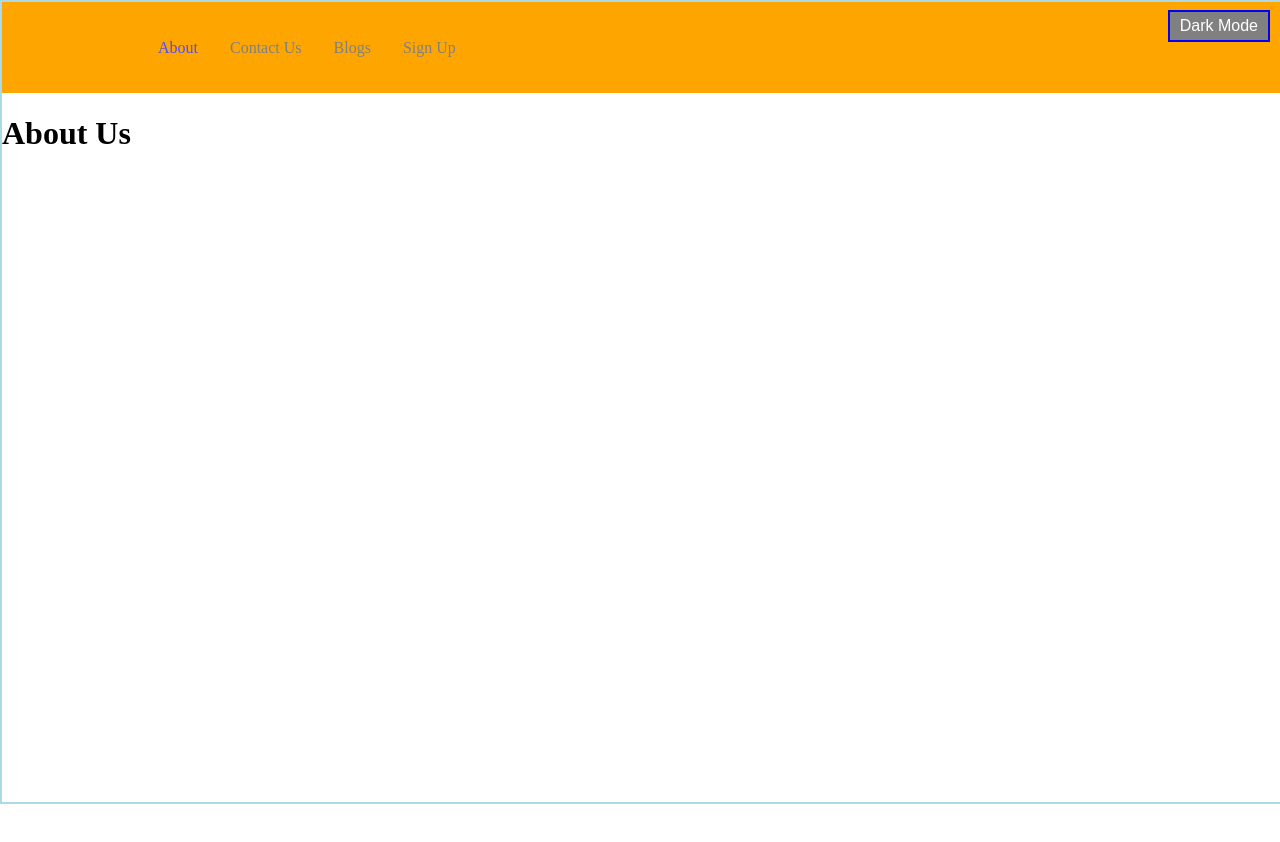
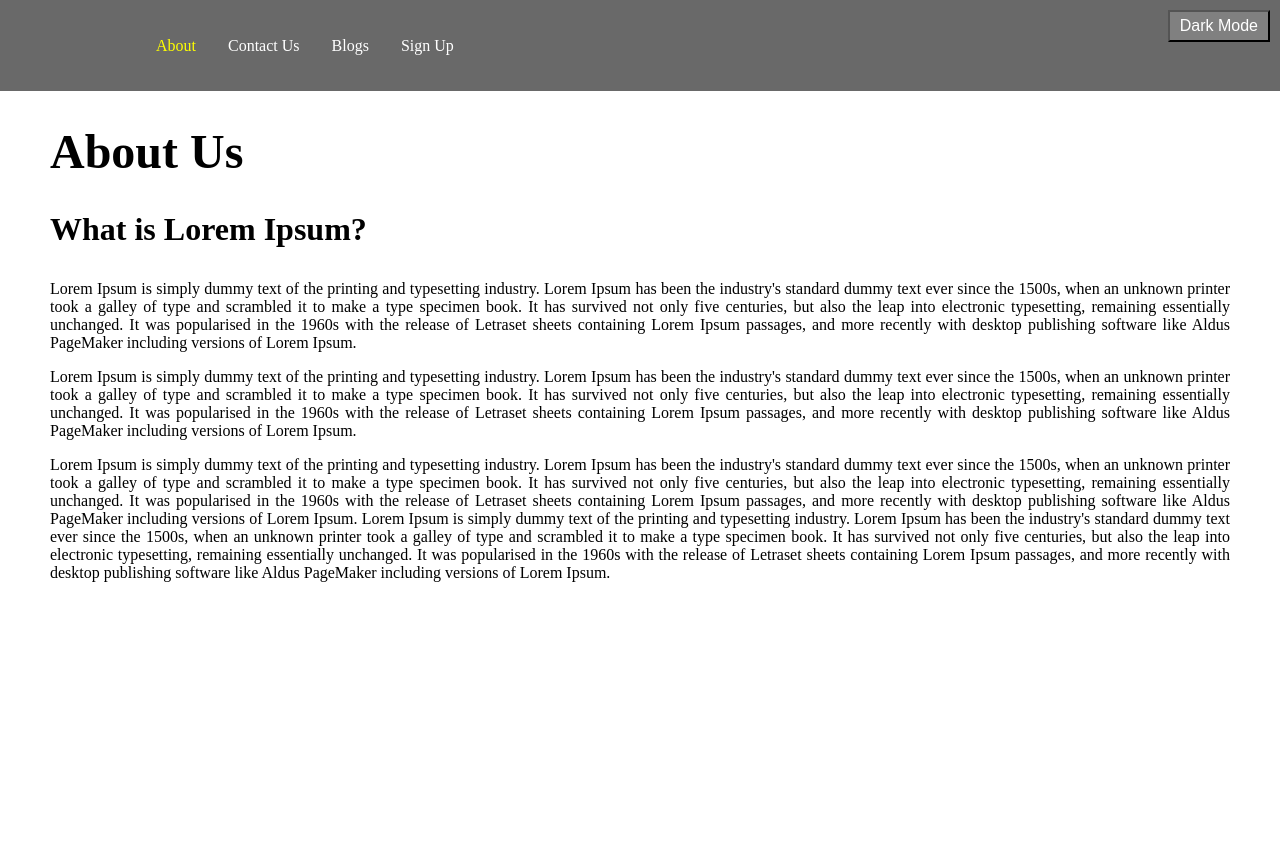
Before and after one commit to TLRKiliann/great-react, a React (Create React App) app in the folder big-project/: page /about in a window 1280 px wide. Shown: the top 842 px of the page. Before the commit the page ends 804 px from the top, so only its background shows below. Built offline with nearby package versions, Linux system fonts and the light colour scheme.

Commit message:
style.css added & styles improved

```diff
--- a/big-project/src/App.css
+++ b/big-project/src/App.css
@@ -16,15 +16,15 @@ body {
 
 .App {
   width: 100%;
-  height: 100vh;
+  height: 150vh;
   background-color: var(--bg-color);
   color: var(--text-color);
   font-family: 'One serif';
 
-  border: 2px solid lightblue;
+  /*border: 2px solid lightblue;*/
 }
 
-button {
+.btn--dark {
   position: fixed;
   top: 10px;
   right: 10px;
@@ -32,5 +32,5 @@ button {
   font-family: 'karla', sans-serif;
   font-size: 1rem;
 
-  border: 2px solid blue;
+  /*border: 2px solid blue;*/
 }
--- a/big-project/src/App.js
+++ b/big-project/src/App.js
@@ -27,12 +27,12 @@ function App() {
   return (
     <div className="App" data-theme={darkMode ? "dark" : "light"}>
 
-      {darkMode && <button onClick={toggleDarkMode} style={{background: 'black',
+      {darkMode && <button className="btn--dark" onClick={toggleDarkMode} style={{background: 'black',
         color: 'lightgrey'}}>
         {"Light Mode"}
       </button>}
 
-      {!darkMode && <button onClick={toggleDarkMode} style={{background: 'grey',
+      {!darkMode && <button className="btn--dark" onClick={toggleDarkMode} style={{background: 'grey',
         color: 'white'}}>
         {"Dark Mode"}
       </button>}
--- a/big-project/src/Pages/about.js
+++ b/big-project/src/Pages/about.js
@@ -1,11 +1,56 @@
 import React from "react";
+import "./style.css"
 
 const About = () => {
   return (
-    <div>
-    <h1>
-      About Us
-    </h1>
+    <div className="about--div">
+      <h1>
+        About Us
+      </h1>
+      <h3>
+        What is Lorem Ipsum?
+      </h3>
+      <div className="paragraph--div">
+        <p>
+          Lorem Ipsum is simply dummy text of the printing and typesetting industry.
+          Lorem Ipsum has been the industry's standard dummy text ever since the 1500s,
+          when an unknown printer took a galley of type and scrambled it to make a type
+          specimen book. It has survived not only five centuries, but also the leap into
+          electronic typesetting, remaining essentially unchanged. It was popularised in
+          the 1960s with the release of Letraset sheets containing Lorem Ipsum passages,
+          and more recently with desktop publishing software like Aldus PageMaker
+          including versions of Lorem Ipsum.
+        </p>
+
+        <p>
+          Lorem Ipsum is simply dummy text of the printing and typesetting industry.
+          Lorem Ipsum has been the industry's standard dummy text ever since the 1500s,
+          when an unknown printer took a galley of type and scrambled it to make a type
+          specimen book. It has survived not only five centuries, but also the leap into
+          electronic typesetting, remaining essentially unchanged. It was popularised in
+          the 1960s with the release of Letraset sheets containing Lorem Ipsum passages,
+          and more recently with desktop publishing software like Aldus PageMaker
+          including versions of Lorem Ipsum.
+        </p>
+        <p>
+          Lorem Ipsum is simply dummy text of the printing and typesetting industry.
+          Lorem Ipsum has been the industry's standard dummy text ever since the 1500s,
+          when an unknown printer took a galley of type and scrambled it to make a type
+          specimen book. It has survived not only five centuries, but also the leap into
+          electronic typesetting, remaining essentially unchanged. It was popularised in
+          the 1960s with the release of Letraset sheets containing Lorem Ipsum passages,
+          and more recently with desktop publishing software like Aldus PageMaker
+          including versions of Lorem Ipsum.
+          Lorem Ipsum is simply dummy text of the printing and typesetting industry.
+          Lorem Ipsum has been the industry's standard dummy text ever since the 1500s,
+          when an unknown printer took a galley of type and scrambled it to make a type
+          specimen book. It has survived not only five centuries, but also the leap into
+          electronic typesetting, remaining essentially unchanged. It was popularised in
+          the 1960s with the release of Letraset sheets containing Lorem Ipsum passages,
+          and more recently with desktop publishing software like Aldus PageMaker
+          including versions of Lorem Ipsum.
+        </p>
+      </div>
     </div>
   );
 };
--- a/big-project/src/Pages/blogs.js
+++ b/big-project/src/Pages/blogs.js
@@ -1,8 +1,11 @@
 import React from 'react';
+import "./style.css"
 
 const Blogs = () => {
   return (
-    <h1>You can write your blogs!</h1>
+    <div className="about--div">
+      <h1>You can write your blogs!</h1>
+    </div>
   );
 };
 
--- a/big-project/src/Pages/contact.js
+++ b/big-project/src/Pages/contact.js
@@ -1,8 +1,9 @@
 import React from 'react';
+import "./style.css"
 
 const Contact = () => {
   return (
-    <div>
+    <div className="about--div">
       <h1>Mail us on koalatree@gmail.com</h1>
     </div>
   );
--- a/big-project/src/Pages/index.js
+++ b/big-project/src/Pages/index.js
@@ -1,8 +1,9 @@
 import React from 'react';
+import "./style.css"
 
 const Home = () => {
   return (
-    <div>
+    <div className="about--div">
       <h1>Welcome to this site</h1>
     </div>
   );
--- a/big-project/src/Pages/signup.js
+++ b/big-project/src/Pages/signup.js
@@ -1,9 +1,60 @@
 import React from 'react';
+import { useState } from 'react';
+import "./style.css"
 
 const SignUp = () => {
+  const [name, setName] = useState("")
+  const handleSubmit = () => {
+    ;
+  }
   return (
-    <div>
-      <h1>Sign Up Successful</h1>
+    <div className="about--div">
+      <h1>Sign Up</h1>
+
+      <div id="form--div">
+
+        <form onSubmit={handleSubmit}>
+
+          <legend>
+            Please enter your informations below
+          </legend>
+
+          <label>
+            <h4>Name</h4>
+            <input id type="text" name value onChange />
+          </label>
+
+          <label>
+            <h4>Lastname</h4>
+            <input id type="text" name value onChange />
+          </label>
+
+          <label>
+            <h4>e-mail</h4>
+            <input id type="e-mail" name value onChange />
+          </label>
+
+          <label>
+            <h4>Password</h4>
+            <input id type="password" name value onChange />
+          </label>
+
+          <label>
+            <h4>Confirm Password</h4>
+            <input id type="password" name value onChange />
+          </label>
+
+          <textarea id name value placeholder>
+
+          </textarea>
+          <button type="submit" className="btn-signup">
+            Submit
+          </button>
+
+        </form>
+
+      </div>
+
     </div>
   );
 };
--- /dev/null
+++ b/big-project/src/Pages/style.css
@@ -0,0 +1,71 @@
+body {
+  padding: 0;
+  margin: 0;
+  box-sizing: border-box;
+}
+
+.about--div {
+  margin: 0px 50px;
+}
+
+h1 {
+  font-size: 3rem;
+}
+
+h3 {
+  font-size: 2rem;
+}
+
+.paragraph--div {
+  text-align: justify;
+
+}
+
+p {
+  font-size: 1rem;
+}
+
+#form--div {
+  margin: auto;
+  display: flex;
+  flex-direction: column;
+  align-items: center;
+  justify-content: space-between;
+
+  border: 2px solid lightblue;
+}
+
+form {
+  width: 50%;
+  margin: auto;
+  display: flex;
+  flex-direction: column;
+  align-items: center;
+
+
+  border: 2px solid blue;
+}
+
+label {
+  width: 70%;
+  display: flex;
+  flex-direction: row;
+  justify-content: right;
+
+  border: 2px solid orange;
+}
+
+input {
+  margin: 20px 20px;
+}
+
+textarea {
+  width: 400px;
+  height: 100px;
+  margin-top: 20px;
+}
+
+.btn-signup {
+  margin-top: 20px;
+  padding: 5px 20px;
+}
--- a/big-project/src/components/Navbar/NavbarElements.js
+++ b/big-project/src/components/Navbar/NavbarElements.js
@@ -4,7 +4,7 @@ import styled from "styled-components";
 
 
 export const Nav = styled.nav`
-  background: orange;
+  background: dimgrey;
   height: 85px;
   display: flex;
   justify-content: space-between;
@@ -13,7 +13,7 @@ export const Nav = styled.nav`
 `;
 
 export const NavLink = styled(Link)`
-  color: #808080;
+  color: white;
   display: flex;
   align-items: center;
   text-decoration: none;
@@ -21,13 +21,13 @@ export const NavLink = styled(Link)`
   height: 100%;
   cursor: pointer;
   &.active {
-    color: #4d4dff;
+    color: yellow;
   }
 `;
 
 export const Bars = styled(FaBars)`
   display: none;
-  color: #808080;
+  color: white;
   @media screen and (max-width: 768px) {
     display: block;
     position: absolute;
```
